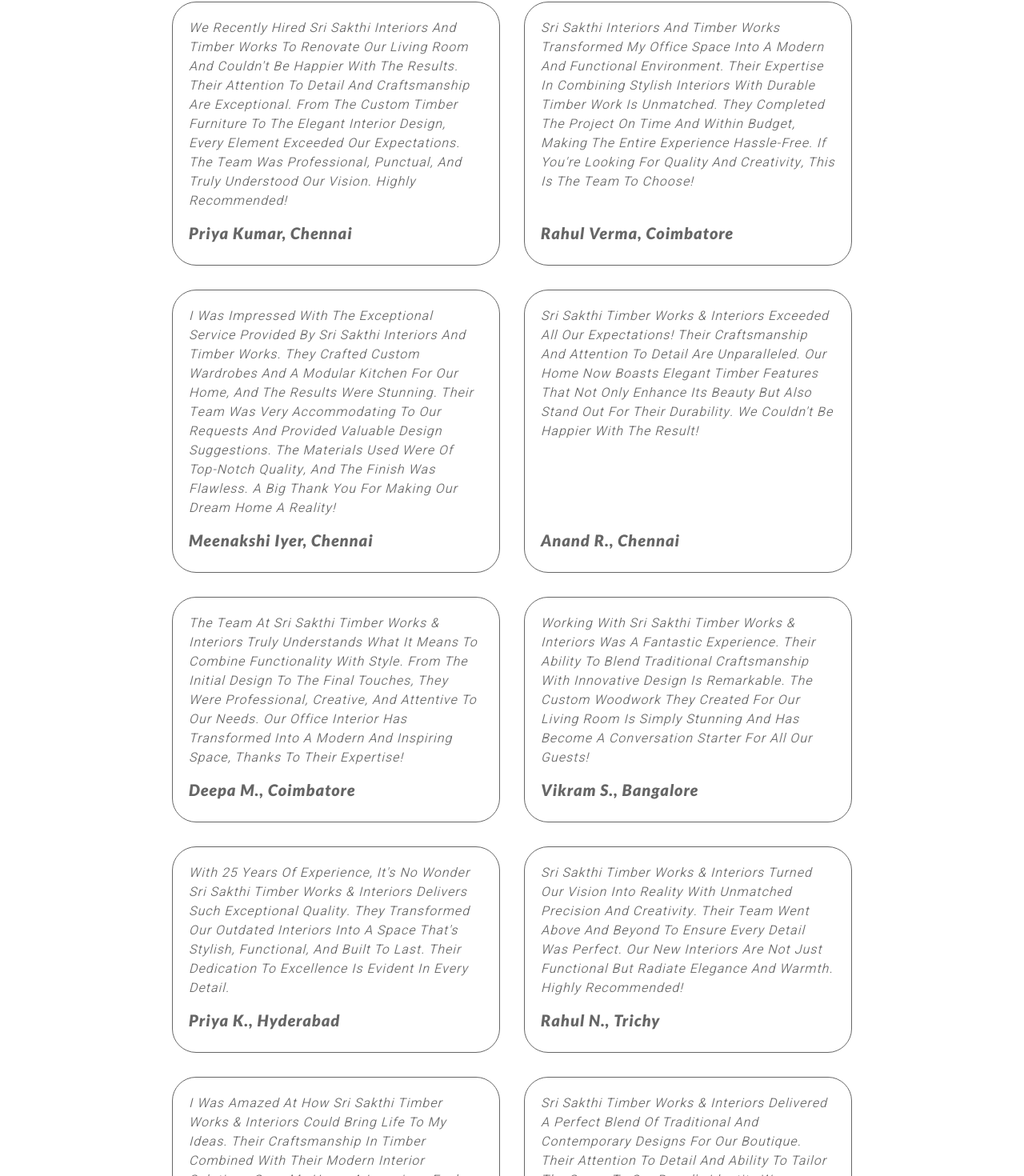
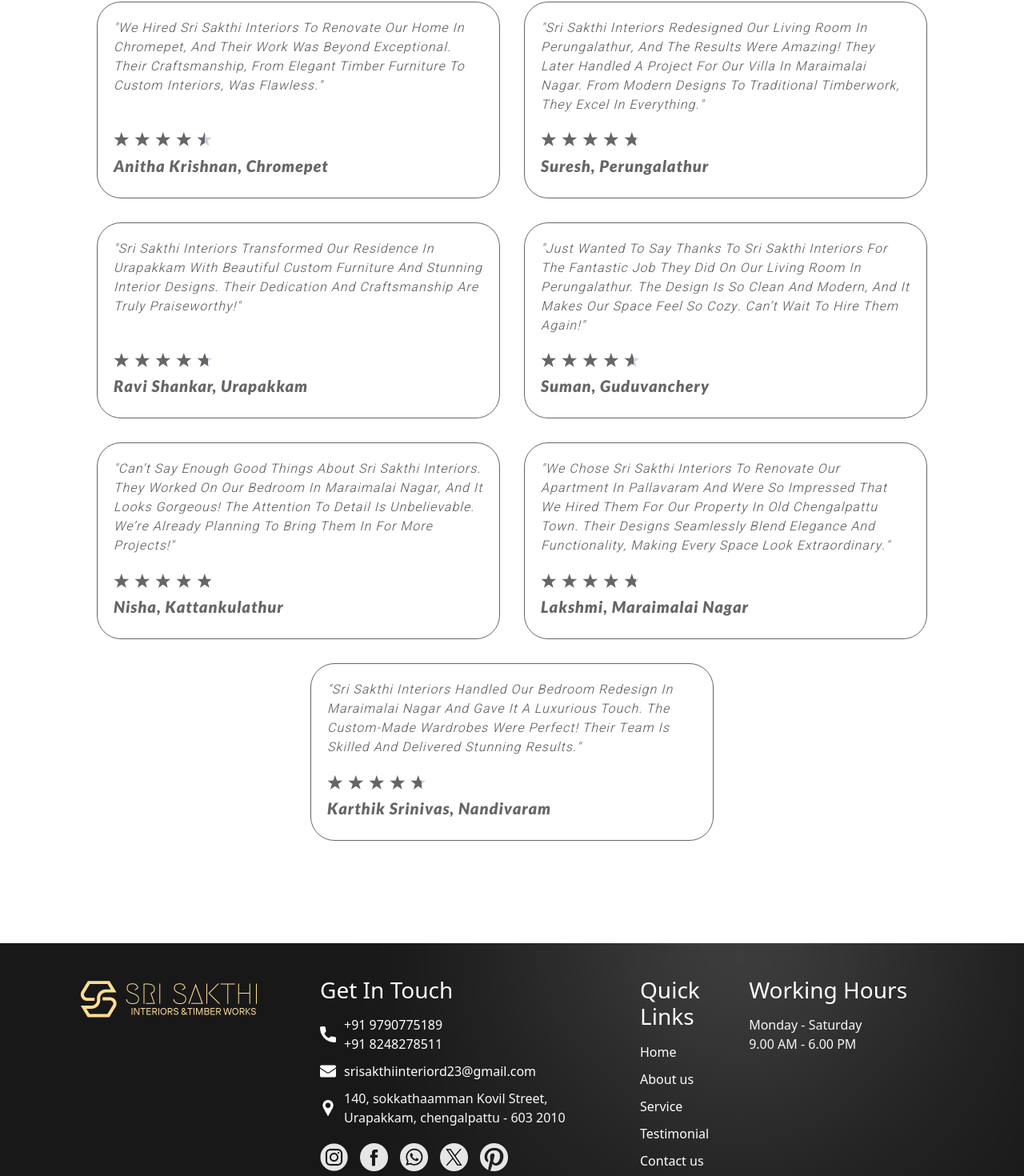
Before and after one commit to LokeshLokesh12/sstimberandwoods, a React (Create React App) app: page /testimonial in a window 1280 px wide. Shown: the part 716-2186 px from the top of the page at 80% size. Built offline with nearby package versions, Linux system fonts and the light colour scheme; a web font is replaced by a local one.

Commit message:
contact form done

```diff
--- a/package.json
+++ b/package.json
@@ -15,6 +15,8 @@
     "react-dom": "^18.3.1",
     "react-router-dom": "^6.28.0",
     "react-scripts": "5.0.1",
+    "react-star-ratings": "^2.3.0",
+    "react-toastify": "^10.0.6",
     "web-vitals": "^2.1.4"
   },
   "scripts": {
--- a/src/RouterModule.js
+++ b/src/RouterModule.js
@@ -4,6 +4,7 @@ import App from './App'
 import About from './components/About'
 import Service from './components/Service'
 import Testimonial from './components/Testimonial'
+import Contact from './components/Contact'
 
 function RouterModule() {
   return (
@@ -15,6 +16,7 @@ function RouterModule() {
                 <Route path='/about' element={<About/>}></Route>
                 <Route path='/service' element={<Service/>}></Route>
                 <Route path='/testimonial' element={<Testimonial/>}></Route>
+                <Route path='/contact' element={<Contact/>}></Route>
                 </Routes>
         </BrowserRouter>
     </Fragment>
--- /dev/null
+++ b/src/components/Contact.js
@@ -0,0 +1,158 @@
+import React, { Fragment,useState } from 'react'
+import Header from './Header'
+import Footer from './Footer'
+import Button from 'react-bootstrap/Button';
+import Form from 'react-bootstrap/Form';
+import { ToastContainer, toast, Bounce } from 'react-toastify';
+import 'react-toastify/dist/ReactToastify.css';
+function Contact() {
+    const [formData, setFormData] = useState({
+        name: '',
+        mail: '',
+        mobile_number: '',
+        message: ''
+      });
+
+      const [isSubmitting, setIsSubmitting] = useState(false);
+
+      const scriptURL = 'https://script.google.com/macros/s/AKfycbxflpEM8l5OAEdl7f3C-OpE3K0n6gH75DfOvci43Jw6m5BML1GvjVuvkAUBE6TszaeU9g/exec';
+
+      const handleChange = (e) => {
+        const { name, value } = e.target;
+        setFormData({ ...formData, [name]: value });
+      };
+
+      const handleSubmit = async (e) => {
+        e.preventDefault();
+        setIsSubmitting(true);
+
+        const formDataWithStringMobile = {
+          ...formData,
+          mobile_number: formData.mobile_number.trim().replace('+', ''), // Ensure clean input
+        };
+
+        const promise = fetch(scriptURL, {
+          method: 'POST',
+          body: new URLSearchParams(formDataWithStringMobile),
+        });
+
+        toast.promise(
+          promise,
+          {
+            pending: 'Submitting your data...',
+            success: 'Data submitted successfully! 🎉',
+            error: 'Error submitting data. Please try again. 😥',
+          },
+          {
+            position: "bottom-right",
+            autoClose: 5000,
+            hideProgressBar: false,
+            closeOnClick: true,
+            pauseOnHover: true,
+            draggable: true,
+            progress: undefined,
+            theme: "light",
+            transition: Bounce,
+           }
+        );
+
+        try {
+          const response = await promise;
+          const result = await response.json();
+
+          if (result.status === 200) {
+            setFormData({ name: '', mail: '', mobile_number: '', message: '' });
+          }
+        } catch (error) {
+          console.error('Error submitting form:', error);
+        }
+
+        setIsSubmitting(false);
+      };
+
+  return (
+    <Fragment>
+        <Header/>
+        <section>
+        <div className="about_us_main">
+          <h1> Contact Us </h1>
+          <p> <a href="/"> Home</a> / Contact Us</p>
+          <div className="blur blur_1"></div>
+          <div className="blur blur_2"></div>
+        </div>
+      </section>
+        <section>
+            <div className="contact_us_main_container">
+            <ToastContainer />
+                <div className="contact_us_left">
+                    <img src="/images/contact_us_image.png" alt="" />
+                </div>
+                <div className="contact_us_right">
+                    <h1>Let's Connect</h1>
+                    <p>Lorem ipsum dolor sit amet consectetur adipisicing elit. Adipisci, beatae ratione deserunt consequatur officia incidunt illum dolorem </p>
+                <div className="form_container">
+                 <Form onSubmit={handleSubmit}>
+                    <Form.Group className="mb-3" controlId="formName">
+                    <Form.Label>Name</Form.Label>
+                    <Form.Control
+                        type="text"
+                        name="name"
+                        value={formData.name}
+                        onChange={handleChange}
+                        required
+                    />
+                    </Form.Group>
+
+                    <Form.Group className="mb-3" controlId="formEmail">
+                    <Form.Label>Email</Form.Label>
+                    <Form.Control
+                        type="email"
+                        name="mail"
+                        value={formData.mail}
+                        onChange={handleChange}
+                        required
+                    />
+                    </Form.Group>
+
+                    <Form.Group className="mb-3" controlId="formMobileNumber">
+                    <Form.Label>Mobile Number</Form.Label>
+                    <Form.Control
+                        type="tel"
+                        name="mobile_number"
+                        value={formData.mobile_number}
+                        onChange={handleChange}
+                        required
+                    />
+                    <Form.Text className="text-muted">
+                            <sub>
+                            We'll use this number to contact you.
+                            </sub>
+                    </Form.Text>
+                    </Form.Group>
+
+                    <Form.Group className="mb-3" controlId="formMessage">
+                    <Form.Label>Message</Form.Label>
+                    <Form.Control
+                        as="textarea"
+                        name="message"
+                        value={formData.message}
+                        onChange={handleChange}
+                        rows={3}
+                        required
+                    />
+                    </Form.Group>
+
+                    <Button variant="dark" type="submit" disabled={isSubmitting}>
+                        {isSubmitting ? 'Submitting...' : 'Submit'}
+                    </Button>
+                </Form>
+                </div>
+                </div>
+            </div>
+        </section>
+        <Footer/>
+    </Fragment>
+  )
+}
+
+export default Contact
--- a/src/components/Footer.js
+++ b/src/components/Footer.js
@@ -4,9 +4,15 @@ import { Fragment } from 'react'
 function Footer() {
   return (
     <Fragment>
+        <div className="footer_container_main">
+        <section>
+            <img className='logo_image_footer' src="/images/SRISAKTHI_Header_logo.png" alt="" />
+
+        </section>
         <secetion className="getintouch">
-            <h1>GET IN TOUCH</h1>
-            <p>Far far away behind the word mountains far from the countries Vokalia and Consonantia there live the blind texts.</p>
+            {/* <h1>GET IN TOUCH</h1> */}
+            <h3>Get In Touch</h3>
+            {/* <p>Far far away behind the word mountains far from the countries Vokalia and Consonantia there live the blind texts.</p> */}
             <ul>
                 <li>
                     <img src="/images/call.png" alt="call" />
@@ -48,6 +54,32 @@ function Footer() {
             </ul>
         <div className="blur"></div>
         </secetion>
+        <secetion className="getintouch">
+            <h3>Quick Links</h3>
+            <ul>
+                <li>
+                    <a href="/home">Home</a>
+                </li>
+                <li>
+                    <a href="/about">About us</a>
+                </li>
+                <li>
+                    <a href="/service">Service</a>
+                </li>
+                <li>
+                    <a href="/testimonial">Testimonial</a>
+                </li>
+                <li>
+                    <a href="/">Contact us</a>
+                </li>
+            </ul>
+        </secetion>
+        <secetion className="getintouch">
+            <h3>Working Hours</h3>
+            <p style={{margin:0}}>Monday - Saturday</p>
+            <p>9.00 AM - 6.00 PM</p>
+        </secetion>
+        </div>
         <footer>
         </footer>
     </Fragment>
--- a/src/components/Header.js
+++ b/src/components/Header.js
@@ -23,7 +23,7 @@ function Header() {
               <a href="/testimonial">testimonial</a>
             </li>
             <li>
-              <a href="/">contact us</a>
+              <a href="/contact">contact us</a>
             </li>
           </ul>
         </div>
--- a/src/components/Testimonial.js
+++ b/src/components/Testimonial.js
@@ -1,6 +1,8 @@
 import React, { Fragment } from "react";
 import Header from "./Header";
 import Footer from "./Footer";
+import StarRatings from "react-star-ratings";
+
 function Testimonial() {
   return (
     <Fragment>
@@ -21,126 +23,134 @@ function Testimonial() {
           <h6 className="title">Testimonial</h6>
           <h1 className="sub_title">What Clients say</h1>
           <p className="des">
-            {" "}
             Every suggestion helps us grow, refine our approach, and achieve
             excellence in every project we undertake.
           </p>
           <div className="content">
             <div className="item">
               <p>
-                We recently hired Sri Sakthi Interiors and Timber Works to
-                renovate our living room and couldn't be happier with the
-                results. Their attention to detail and craftsmanship are
-                exceptional. From the custom timber furniture to the elegant
-                interior design, every element exceeded our expectations. The
-                team was professional, punctual, and truly understood our
-                vision. Highly recommended!
+                "We hired Sri Sakthi Interiors to renovate our home in
+                Chromepet, and their work was beyond exceptional. Their
+                craftsmanship, from elegant timber furniture to custom
+                interiors, was flawless."
               </p>
-              <h3>Priya Kumar, Chennai</h3>
+              <div>
+                <StarRatings
+                  rating={4.5}
+                  starDimension="20px"
+                  starSpacing="3px"
+                  starRatedColor="#666666"
+                />
+                <h3>Anitha Krishnan, Chromepet</h3>
+              </div>
             </div>
+
             <div className="item">
               <p>
-                Sri Sakthi Interiors and Timber Works transformed my office
-                space into a modern and functional environment. Their expertise
-                in combining stylish interiors with durable timber work is
-                unmatched. They completed the project on time and within budget,
-                making the entire experience hassle-free. If you're looking for
-                quality and creativity, this is the team to choose!
+                "Sri Sakthi Interiors redesigned our living room in
+                Perungalathur, and the results were amazing! They later handled
+                a project for our villa in Maraimalai Nagar. From modern designs
+                to traditional timberwork, they excel in everything."
               </p>
-              <h3>Rahul Verma, Coimbatore</h3>
+              <div>
+                <StarRatings
+                  rating={4.8}
+                  starDimension="20px"
+                  starSpacing="3px"
+                  starRatedColor="#666666"
+                />
+                <h3>Suresh, Perungalathur</h3>
+              </div>
             </div>
+
             <div className="item">
               <p>
-                I was impressed with the exceptional service provided by Sri
-                Sakthi Interiors and Timber Works. They crafted custom wardrobes
-                and a modular kitchen for our home, and the results were
-                stunning. Their team was very accommodating to our requests and
-                provided valuable design suggestions. The materials used were of
-                top-notch quality, and the finish was flawless. A big thank you
-                for making our dream home a reality!
+                "Sri Sakthi Interiors transformed our residence in Urapakkam
+                with beautiful custom furniture and stunning interior designs.
+                Their dedication and craftsmanship are truly praiseworthy!"
               </p>
-              <h3>Meenakshi Iyer, chennai</h3>
+              <div>
+                <StarRatings
+                  rating={4.7}
+                  starDimension="20px"
+                  starSpacing="3px"
+                  starRatedColor="#666666"
+                />
+                <h3>Ravi Shankar, Urapakkam</h3>
+              </div>
             </div>
+
             <div className="item">
               <p>
-                Sri Sakthi Timber Works & Interiors exceeded all our
-                expectations! Their craftsmanship and attention to detail are
-                unparalleled. Our home now boasts elegant timber features that
-                not only enhance its beauty but also stand out for their
-                durability. We couldn't be happier with the result!
+                "Just wanted to say thanks to Sri Sakthi Interiors for the
+                fantastic job they did on our living room in Perungalathur. The
+                design is so clean and modern, and it makes our space feel so
+                cozy. Can’t wait to hire them again!"
               </p>
-              <h3>Anand R., Chennai</h3>
+              <div>
+                <StarRatings
+                  rating={4.6}
+                  starDimension="20px"
+                  starSpacing="3px"
+                  starRatedColor="#666666"
+                />
+                <h3>Suman, Guduvanchery</h3>
+              </div>
             </div>
+
             <div className="item">
               <p>
-                The team at Sri Sakthi Timber Works & Interiors truly
-                understands what it means to combine functionality with style.
-                From the initial design to the final touches, they were
-                professional, creative, and attentive to our needs. Our office
-                interior has transformed into a modern and inspiring space,
-                thanks to their expertise!
+                "Can’t say enough good things about Sri Sakthi Interiors. They
+                worked on our bedroom in Maraimalai Nagar, and it looks
+                gorgeous! The attention to detail is unbelievable. We’re already
+                planning to bring them in for more projects!"
               </p>
-              <h3>Deepa M., Coimbatore</h3>
+              <div>
+                <StarRatings
+                  rating={4.9}
+                  starDimension="20px"
+                  starSpacing="3px"
+                  starRatedColor="#666666"
+                />
+                <h3>Nisha, Kattankulathur</h3>
+              </div>
             </div>
+
             <div className="item">
               <p>
-                Working with Sri Sakthi Timber Works & Interiors was a fantastic
-                experience. Their ability to blend traditional craftsmanship
-                with innovative design is remarkable. The custom woodwork they
-                created for our living room is simply stunning and has become a
-                conversation starter for all our guests!
+                "We chose Sri Sakthi Interiors to renovate our apartment in
+                Pallavaram and were so impressed that we hired them for our
+                property in Old Chengalpattu Town. Their designs seamlessly
+                blend elegance and functionality, making every space look
+                extraordinary."
               </p>
-              <h3>Vikram S., Bangalore</h3>
+              <div>
+                <StarRatings
+                  rating={4.8}
+                  starDimension="20px"
+                  starSpacing="3px"
+                  starRatedColor="#666666"
+                />
+                <h3>Lakshmi, Maraimalai Nagar</h3>
+              </div>
             </div>
+
             <div className="item">
               <p>
-                With 25 years of experience, it's no wonder Sri Sakthi Timber
-                Works & Interiors delivers such exceptional quality. They
-                transformed our outdated interiors into a space that's stylish,
-                functional, and built to last. Their dedication to excellence is
-                evident in every detail.
+                "Sri Sakthi Interiors handled our bedroom redesign in Maraimalai
+                Nagar and gave it a luxurious touch. The custom-made wardrobes
+                were perfect! Their team is skilled and delivered stunning
+                results."
               </p>
-              <h3>Priya K., Hyderabad</h3>
-            </div>
-            <div className="item">
-              <p>
-                Sri Sakthi Timber Works & Interiors turned our vision into
-                reality with unmatched precision and creativity. Their team went
-                above and beyond to ensure every detail was perfect. Our new
-                interiors are not just functional but radiate elegance and
-                warmth. Highly recommended!
-              </p>
-              <h3>Rahul N., Trichy</h3>
-            </div>
-            <div className="item">
-              <p>
-                I was amazed at how Sri Sakthi Timber Works & Interiors could
-                bring life to my ideas. Their craftsmanship in timber combined
-                with their modern interior solutions gave my home a luxurious
-                feel. The durability and aesthetic appeal of their work are
-                outstanding!
-              </p>
-              <h3>Anitha P., Madurai</h3>
-            </div>
-            <div className="item">
-              <p>
-                Sri Sakthi Timber Works & Interiors delivered a perfect blend of
-                traditional and contemporary designs for our boutique. Their
-                attention to detail and ability to tailor the space to our
-                brand's identity was remarkable. We’ve been getting endless
-                compliments from our customers!
-              </p>
-              <h3>Ravi T., Salem</h3>
-            </div>
-            <div className="item">
-              <p>
-                From the initial consultation to the final installation, the
-                team at Sri Sakthi Timber Works & Interiors was professional and
-                responsive. Their passion for quality and innovation truly sets
-                them apart. Our new interiors are stunning and have added
-                immense value to our property.
-              </p>
-              <h3>Meena L., Erode</h3>
+              <div>
+                <StarRatings
+                  rating={4.7}
+                  starDimension="20px"
+                  starSpacing="3px"
+                  starRatedColor="#666666"
+                />
+                <h3>Karthik Srinivas, Nandivaram</h3>
+              </div>
             </div>
           </div>
         </div>
--- a/src/index.css
+++ b/src/index.css
@@ -602,16 +602,27 @@ body{
 .carousel-control-prev, .carousel-control-next{
   display: none !important;
 }
-.getintouch{
+.footer_container_main{
+  display: flex;
+  gap: 50px;
   position: relative;
   overflow: hidden;
   background-color: #181818;
   width: 100%;
-  /* min-height: 400px; */
-  display: inline-block;
+
   padding: 2rem 5rem;
 }
+.logo_image_footer{
+  margin: 10px;
+}
+.getintouch{
+  width: 350px;
+}
 .getintouch h1 {
+  color: #fff;
+  margin: 10px 0 15px;
+}
+.getintouch h3{
   color: #fff;
   margin: 10px 0 15px;
 }
@@ -855,7 +866,7 @@ body{
 .Testimonial_main_container .content {
   padding: 3rem 0;
   display: flex;
-  align-items: stretch;
+  /* align-items: stretch; */
   justify-content: start;
   flex-wrap: wrap;
   gap: 30px;
@@ -864,7 +875,8 @@ body{
 
 }
 .Testimonial_main_container .content .item{
-  width: 410px;
+  flex: 0 1 45%;
+  /* width: 410px; */
   border: 1px solid #666666;
   padding: 20px;
   display: flex;
@@ -875,7 +887,7 @@ body{
 }
 .Testimonial_main_container .content .item:hover{
   box-shadow: rgba(100, 100, 111, 0.2) 0px 7px 29px 0px;
-  border-radius: 0px;
+  /* border-radius: 0px; */
 }
 .Testimonial_main_container .content .item p{
   font-size: 16px;
@@ -898,3 +910,38 @@ body{
   font-style: italic;
   letter-spacing: 1px;
 }
+.star-ratings{
+  margin-bottom: 10px;
+}
+/* contact us page */
+
+.contact_us_main_container{
+  padding: 6rem 10rem;
+  width: 100%;
+  min-height: 100vh;
+  justify-content: space-between;
+  display: flex;
+
+}
+.contact_us_main_container .contact_us_left{
+  width: 50%;
+
+}
+.contact_us_main_container .contact_us_left img{
+ margin: auto;
+ display: block;
+ text-align: center;
+}
+.contact_us_main_container .contact_us_right{
+  width: 50%;
+}
+.contact_us_main_container .contact_us_right h1{
+  font-size: 45px;
+  /* font-family: "Lato", sans-serif; */
+  /* font-family: "Fuggles", sans-serif; */
+  letter-spacing: 1px;
+  font-weight: 900;
+}
+.contact_us_main_container .contact_us_right .form_container{
+ width: 70%;
+}
```
Also changed, not shown: src/components/About.js (+0 -11 lines), src/components/Main.js (+4 -4 lines), public/images/contact_us_image.png (added), 1 other file (tests, documents, lock files or other folders).
